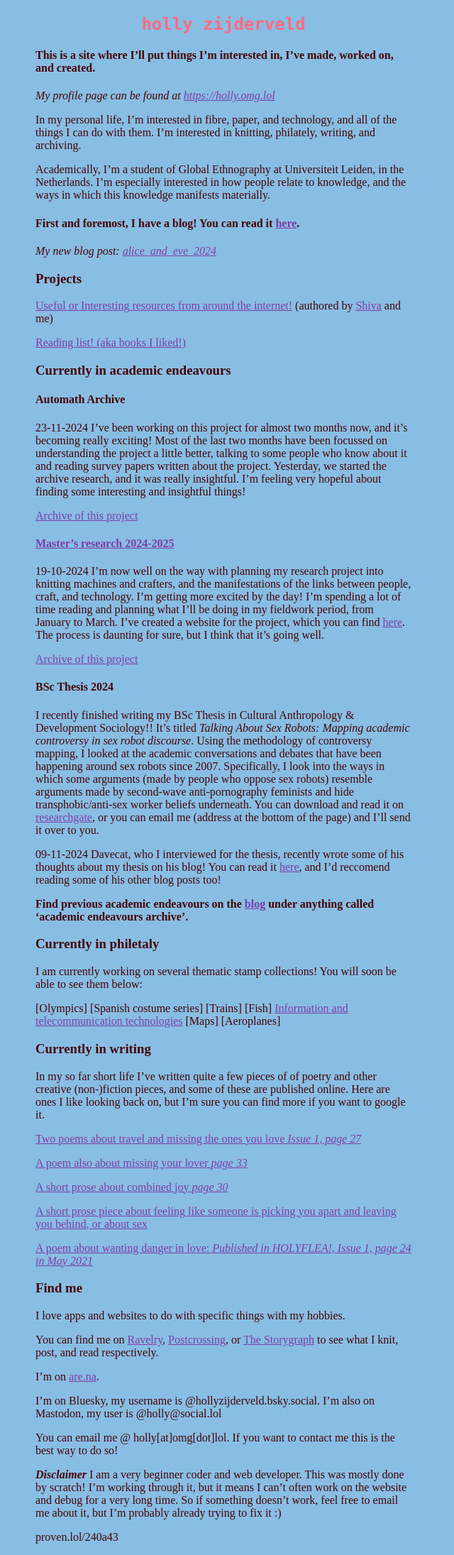
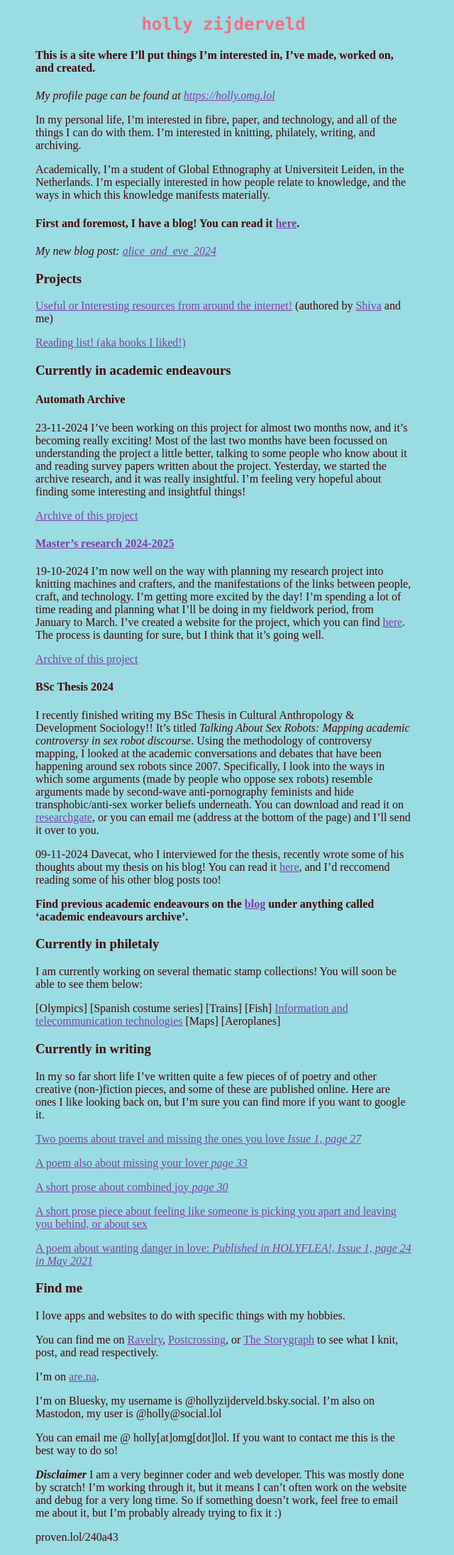
Before and after one commit to hollyz1jderveld/hollyz1jderveld.github.io, a Jekyll site: the page built from index.md, in a window 1280 px wide. Shown: the whole page at 71% size, without its empty margins (0-640 px from the left). Built offline with Jekyll 4.4.1, drawn with Linux system fonts in a browser that asks for light colours; some web fonts are replaced; our own code applies the rules of GitHub Pages for plain Markdown files.

Commit message:
colour adjustment

```diff
--- a/assets/css/style.css
+++ b/assets/css/style.css
@@ -2,7 +2,7 @@
 
 body {
     color:#460202;
-    background-color: rgb(136, 190, 228);
+    background-color: rgb(154, 220, 227);
     margin-left: 50px;
     margin-right: 700px;
 }
```
